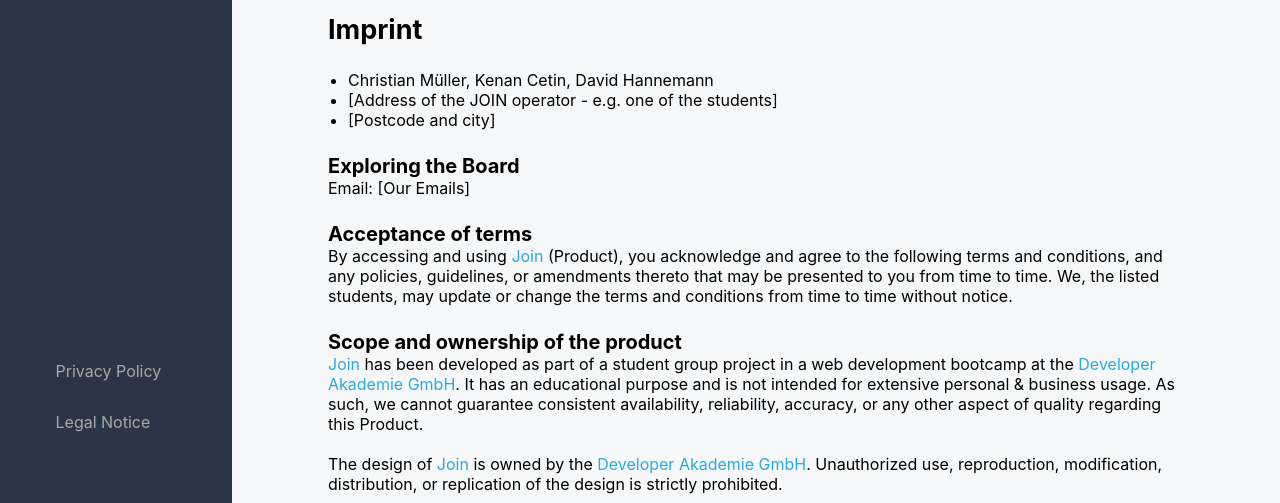
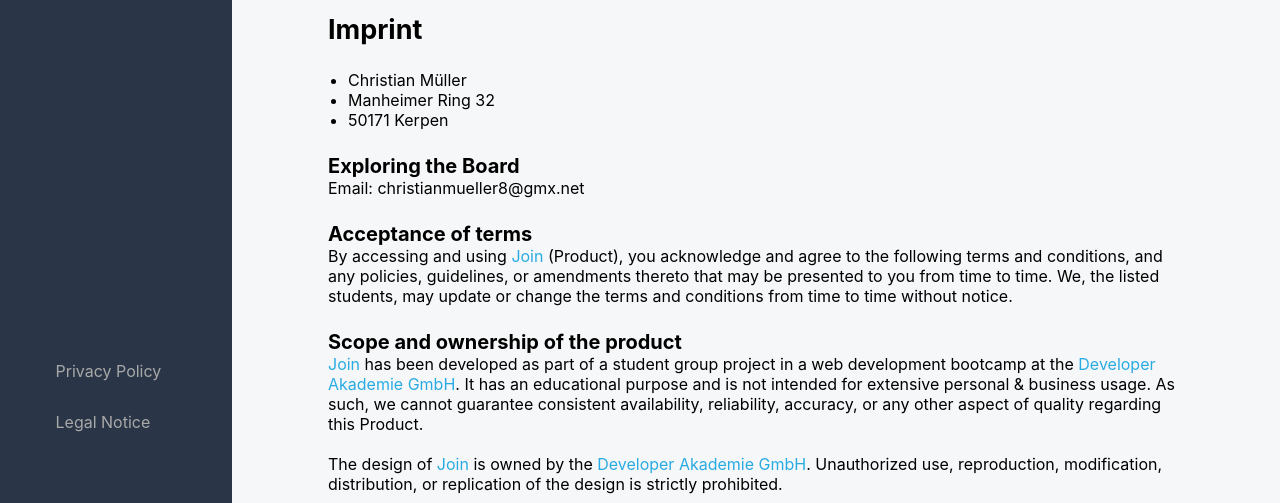
Before and after one commit to ChrisHub93/Join, a plain HTML site: page html/legal_notice.html in a window 1280 px wide. Shown: the part 297-800 px from the top of the page. Drawn offline with Linux system fonts and the light colour scheme; a web font is replaced by a local one.

Commit message:
updated contact information

```diff
--- a/html/legal_notice.html
+++ b/html/legal_notice.html
@@ -62,13 +62,13 @@
             <div class="content-box">
                 <h2>Imprint</h2>
                 <ul>
-                    <li>Christian Müller, Kenan Cetin, David Hannemann</li>
-                    <li>[Address of the JOIN operator - e.g. one of the students]</li>
-                    <li>[Postcode and city]</li>
+                    <li>Christian Müller</li>
+                    <li>Manheimer Ring 32</li>
+                    <li>50171 Kerpen</li>
                 </ul>
                 <div>
                     <h3>Exploring the Board</h3>
-                    <p>Email: [Our Emails]</p>
+                    <p>Email: christianmueller8@gmx.net</p>
                 </div>
                 <div>
                     <h3>Acceptance of terms</h3>
```
Also changed, not shown: html/privacy_policy.html (+1 -1 lines).
